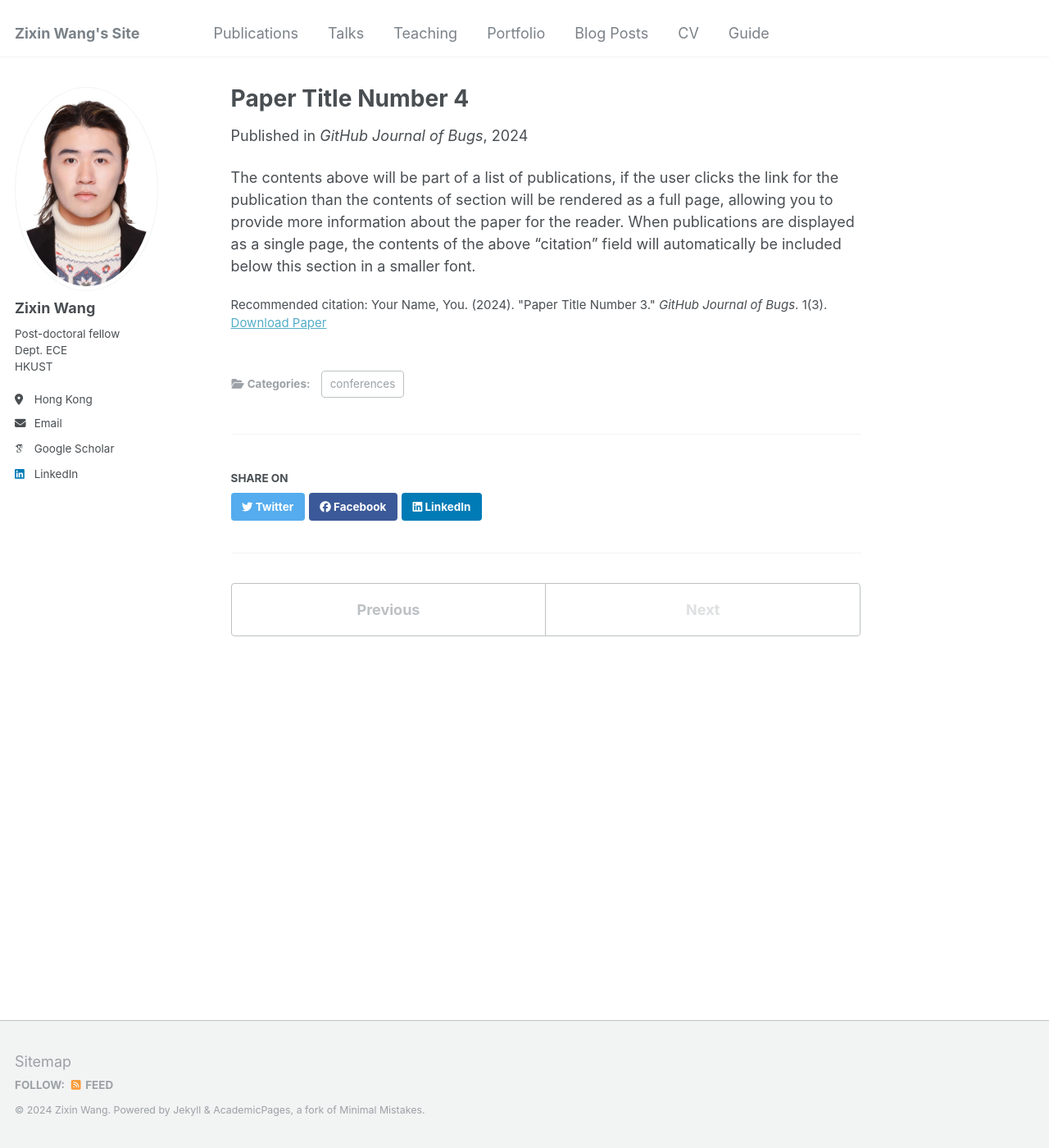
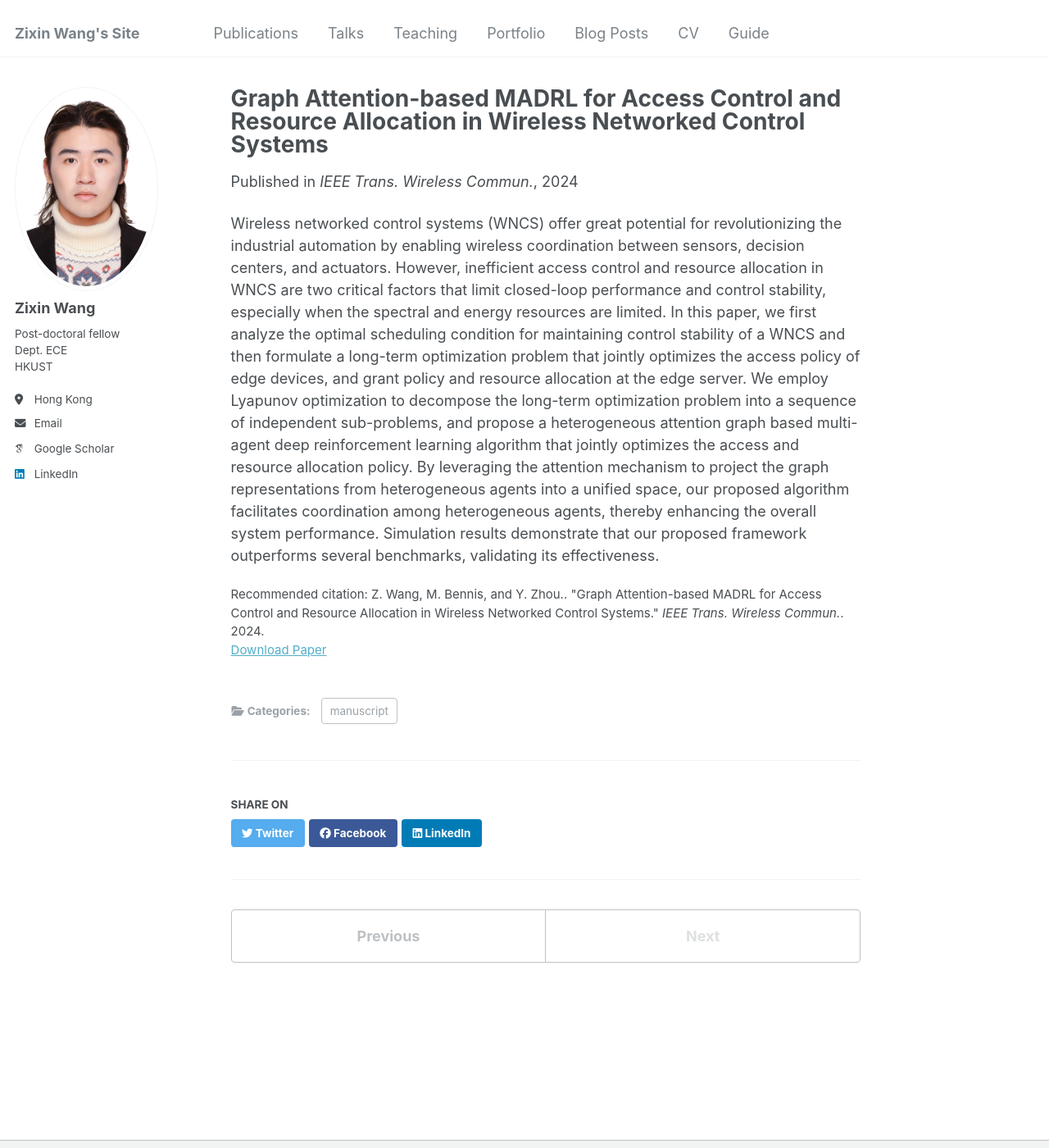
Before and after one commit to eewangzx/eewangzx.github.io, a Jekyll site: the page built from _publications/2024-02-17-paper-title-number-4.md, in a window 1280 px wide and 1400 px high. Shown: the whole window at 82% size. Built offline with Jekyll 4.4.1, drawn with Linux system fonts in a browser that asks for light colours; some web fonts are replaced.

Commit message:
some fixs

```diff
--- a/_publications/2024-02-17-paper-title-number-4.md
+++ b/_publications/2024-02-17-paper-title-number-4.md
@@ -1,13 +1,14 @@
 ---
-title: "Paper Title Number 4"
+title: "Graph Attention-based MADRL for Access Control and Resource Allocation in Wireless Networked Control Systems"
 collection: publications
-category: conferences
+category: manuscript
 permalink: /publication/2024-02-17-paper-title-number-4
-excerpt: 'This paper is about fixing template issue #693.'
-date: 2024-02-17
-venue: 'GitHub Journal of Bugs'
-paperurl: 'http://academicpages.github.io/files/paper3.pdf'
-citation: 'Your Name, You. (2024). &quot;Paper Title Number 3.&quot; <i>GitHub Journal of Bugs</i>. 1(3).'
+# excerpt: 'This paper is about fixing template issue #693.'
+date: 2024-08-09
+venue: ' IEEE Trans. Wireless Commun.'
+paperurl: 'https://ieeexplore.ieee.org/abstract/document/10632058'
+citation: 'Z. Wang, M. Bennis, and Y. Zhou.. &quot;Graph Attention-based MADRL for Access Control and Resource Allocation in Wireless Networked Control Systems.&quot; <i>IEEE Trans. Wireless Commun.</i>. 2024.'
+
 ---
 
-The contents above will be part of a list of publications, if the user clicks the link for the publication than the contents of section will be rendered as a full page, allowing you to provide more information about the paper for the reader. When publications are displayed as a single page, the contents of the above "citation" field will automatically be included below this section in a smaller font.
+Wireless networked control systems (WNCS) offer great potential for revolutionizing the industrial automation by enabling wireless coordination between sensors, decision centers, and actuators. However, inefficient access control and resource allocation in WNCS are two critical factors that limit closed-loop performance and control stability, especially when the spectral and energy resources are limited. In this paper, we first analyze the optimal scheduling condition for maintaining control stability of a WNCS and then formulate a long-term optimization problem that jointly optimizes the access policy of edge devices, and grant policy and resource allocation at the edge server. We employ Lyapunov optimization to decompose the long-term optimization problem into a sequence of independent sub-problems, and propose a heterogeneous attention graph based multi-agent deep reinforcement learning algorithm that jointly optimizes the access and resource allocation policy. By leveraging the attention mechanism to project the graph representations from heterogeneous agents into a unified space, our proposed algorithm facilitates coordination among heterogeneous agents, thereby enhancing the overall system performance. Simulation results demonstrate that our proposed framework outperforms several benchmarks, validating its effectiveness.
```
Also changed, not shown: _pages/about.md (+10 -6 lines).
